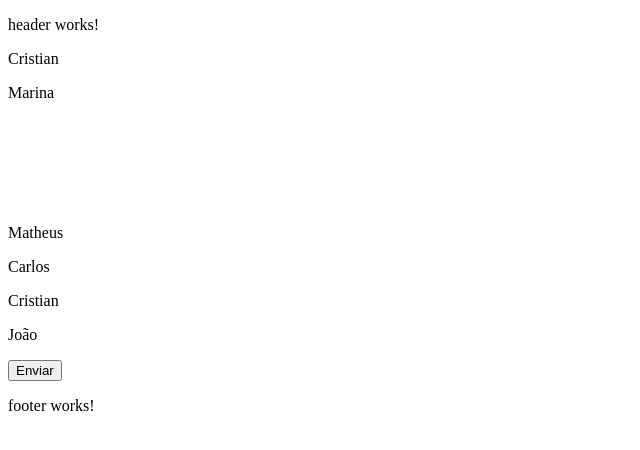
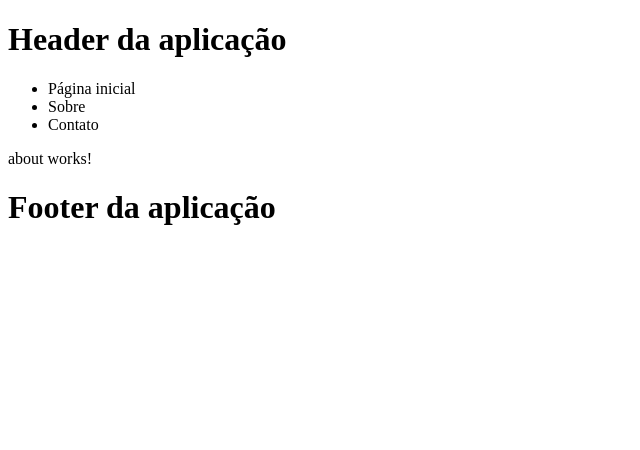
Before and after one commit to matheushsouto/LearnAngularGuairaca, an Angular app: page /about in a window 1280 px wide. Before the commit this address led to /. Shown: the top 450 px of the page, without its empty margins (0-640 px from the left). Built offline with nearby package versions, Linux system fonts and the light colour scheme.

Commit message:
✨feature: Roteamento no angular

```diff
--- /dev/null
+++ b/src/app/about/about.component.html
@@ -0,0 +1 @@
+<p>about works!</p>
--- a/src/app/app-routing.module.ts
+++ b/src/app/app-routing.module.ts
@@ -1,7 +1,12 @@
 import { NgModule } from '@angular/core';
 import { RouterModule, Routes } from '@angular/router';
+import { AboutComponent } from './about/about.component';
+import { ContactComponent } from './contact/contact.component';
 
-const routes: Routes = [];
+const routes: Routes = [
+  { path: 'about', component: AboutComponent},
+  { path: 'contact', component: ContactComponent}
+];
 
 @NgModule({
   imports: [RouterModule.forRoot(routes)],
--- a/src/app/app.component.html
+++ b/src/app/app.component.html
@@ -1,11 +1,7 @@
 <!-- Componente header -->
 <app-header></app-header>
 
-<!-- Componente Filho-->
-<app-body [message]="alunos" (messageEvent)="receiveMessage($event)"></app-body>
+<router-outlet></router-outlet>
 
 <!-- Componente de Rodapé -->
 <app-footer></app-footer>
-
-<!-- Dados vindo do componente filho -->
-<h1>{{message}}</h1>
--- a/src/app/app.module.ts
+++ b/src/app/app.module.ts
@@ -6,13 +6,17 @@ import { AppComponent } from './app.component';
 import { FooterComponent } from './footer/footer.component';
 import { HeaderComponent } from './header/header.component';
 import { BodyComponent } from './body/body.component';
+import { ContactComponent } from './contact/contact.component';
+import { AboutComponent } from './about/about.component';
 
 @NgModule({
   declarations: [
     AppComponent,
     FooterComponent,
     HeaderComponent,
-    BodyComponent
+    BodyComponent,
+    ContactComponent,
+    AboutComponent
   ],
   imports: [
     BrowserModule,
--- /dev/null
+++ b/src/app/contact/contact.component.html
@@ -0,0 +1 @@
+<p>contact works!</p>
--- a/src/app/footer/footer.component.html
+++ b/src/app/footer/footer.component.html
@@ -1 +1,2 @@
-<p>footer works!</p>
+<!-- <p>footer works!</p> -->
+<h1>Footer da aplicação</h1>
--- a/src/app/header/header.component.html
+++ b/src/app/header/header.component.html
@@ -1,6 +1,16 @@
-<p>header works!</p>
+<!-- <p>header works!</p>
 
 <div *ngFor="let user of users">
   <p>{{ user }}</p>
 </div>
-<br><br><br><br><br>
+<br><br><br><br><br> -->
+<!-- dsdsdsdsdsds-->
+<h1>Header da aplicação</h1>
+
+  <nav>
+    <ul>
+      <li><a (click)="goToHome()">Página inicial</a></li>
+      <li><a (click)="goToAbout()">Sobre</a></li>
+      <li><a (click)="goToContact()">Contato</a></li>
+    </ul>
+  </nav>
--- a/src/app/header/header.component.ts
+++ b/src/app/header/header.component.ts
@@ -1,3 +1,4 @@
+import { Router } from '@angular/router';
 import { ContadorService } from './../service/contador.service';
 import { Component } from '@angular/core';
 
@@ -9,7 +10,9 @@ import { Component } from '@angular/core';
 export class HeaderComponent {
   public users!: string[];
   constructor(
-    private contadorService: ContadorService)
+    private contadorService: ContadorService,
+    private router: Router
+    )
     {
       this.getUsers();
       console.log(this.users);
@@ -18,4 +21,16 @@ export class HeaderComponent {
   getUsers() {
     this.users = this.contadorService.getUsers();
   }
+
+  goToHome() {
+    this.router.navigate(['/']);
+  }
+
+  goToAbout() {
+    this.router.navigate(['/about']);
+  }
+
+  goToContact() {
+    this.router.navigate(['/contact']);
+  }
 }
```
Also changed, not shown: src/app/about/about.component.ts (added, +10 -0 lines), src/app/contact/contact.component.ts (added, +10 -0 lines), src/app/about/about.component.css (added), src/app/contact/contact.component.css (added), 2 other files (tests, documents, lock files or other folders).
